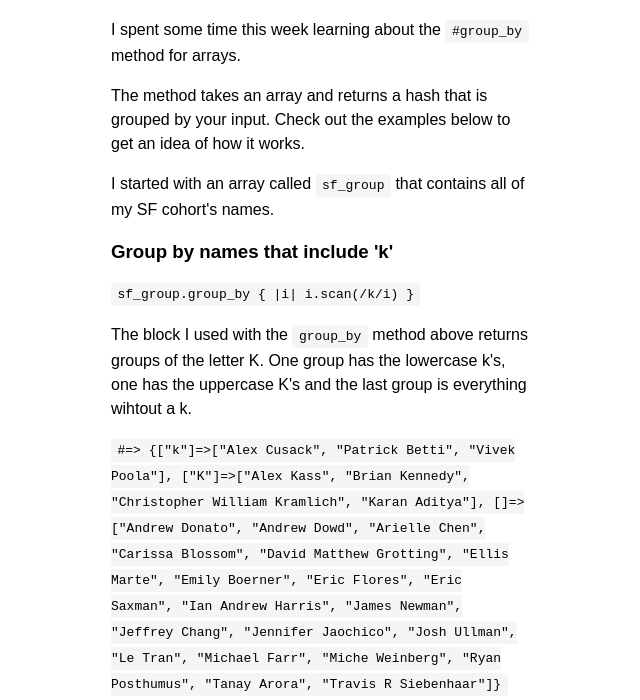
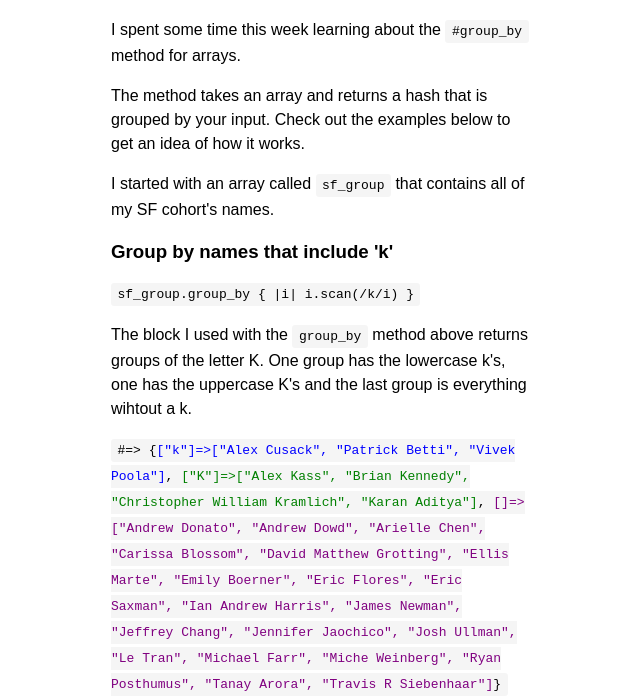
Before and after one commit to briankennedy1/briankennedy1.github.io, a plain HTML site: page blog/t4-enumerable-methods.html in a window 1280 px wide. Shown: the part 252-952 px from the top of the page, without its empty margins (319-959 px from the left). Drawn offline with Linux system fonts and the light colour scheme; a web font is replaced by a local one.

Commit message:
Add some color to tech blog

```diff
--- a/blog/t4-enumerable-methods.html
+++ b/blog/t4-enumerable-methods.html
@@ -20,7 +20,7 @@
     <h3>Group by names that include 'k'</h3>
     <p><code>sf_group.group_by { |i| i.scan(/k/i) }</code></p>
     <p>The block I used with the <code>group_by</code> method above returns groups of the letter K. One group has the lowercase k's, one has the uppercase K's and the last group is everything wihtout a k.</p>
-    <p><code>#=> {["k"]=>["Alex Cusack", "Patrick Betti", "Vivek Poola"], ["K"]=>["Alex Kass", "Brian Kennedy", "Christopher William Kramlich", "Karan Aditya"], []=>["Andrew Donato", "Andrew Dowd", "Arielle Chen", "Carissa Blossom", "David Matthew Grotting", "Ellis Marte", "Emily Boerner", "Eric Flores", "Eric Saxman", "Ian Andrew Harris", "James Newman", "Jeffrey Chang", "Jennifer Jaochico", "Josh Ullman", "Le Tran", "Michael Farr", "Miche Weinberg", "Ryan Posthumus", "Tanay Arora", "Travis R Siebenhaar"]}</code></p>
+    <p><code>#=> {<span style="color:blue;">["k"]=>["Alex Cusack", "Patrick Betti", "Vivek Poola"]</span>, <span style="color:green;">["K"]=>["Alex Kass", "Brian Kennedy", "Christopher William Kramlich", "Karan Aditya"]</span>, <span style="color:purple;">[]=>["Andrew Donato", "Andrew Dowd", "Arielle Chen", "Carissa Blossom", "David Matthew Grotting", "Ellis Marte", "Emily Boerner", "Eric Flores", "Eric Saxman", "Ian Andrew Harris", "James Newman", "Jeffrey Chang", "Jennifer Jaochico", "Josh Ullman", "Le Tran", "Michael Farr", "Miche Weinberg", "Ryan Posthumus", "Tanay Arora", "Travis R Siebenhaar"]</span>}</code></p>
     <p>I first tried to group by names including K's using <code>#include?("k")</code>. But that method would only group values with lowercase K's. I wanted uppercase and lowercase K's. So I read up on regular expressions and found <code>#scan</code>. This is going to come in handy! <code>/k/</code> searches for the letter K and the <code>i</code> at the end ignores the case of the letter.</p>
 
 
```
